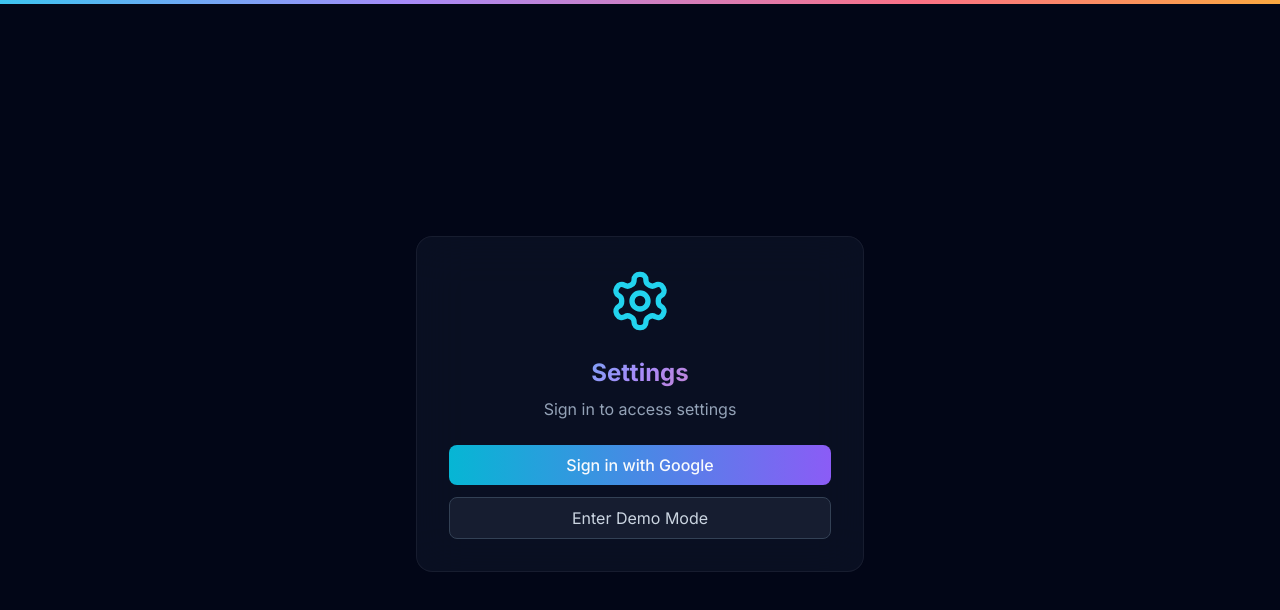
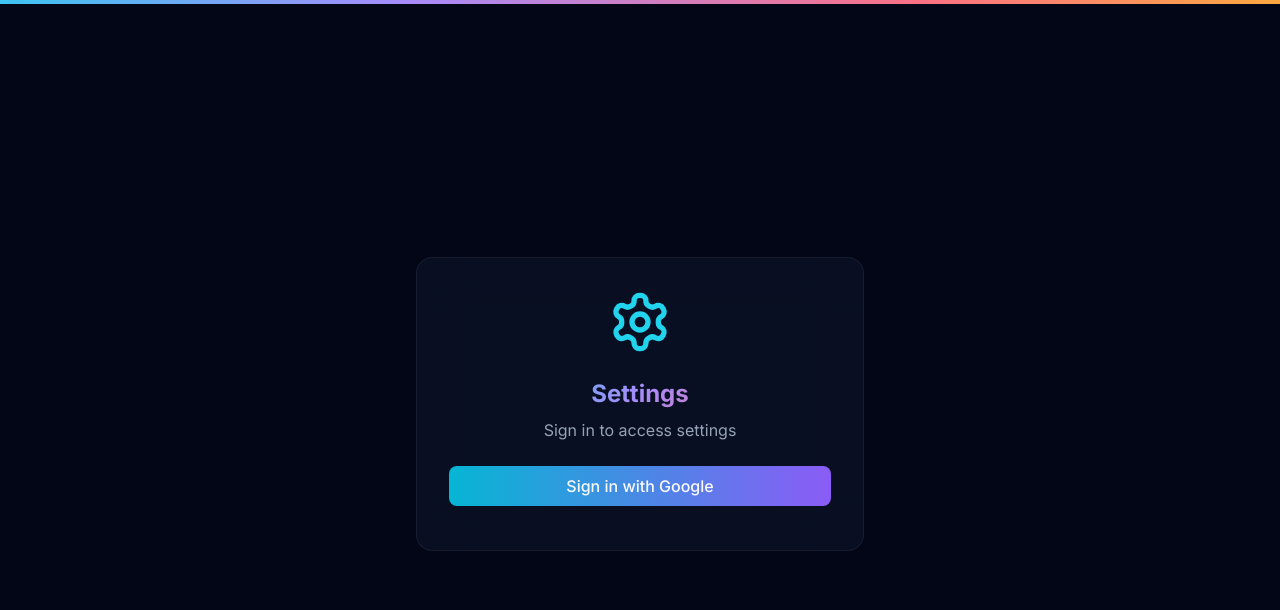
Before and after one commit to WhyAlwaysEng/homelab-ops-center, a Next.js app in the folder frontend/: page /settings in a window 1280 px wide. Shown: the top 610 px of the page. Built offline with nearby package versions, Linux system fonts and the light colour scheme; no server answers.

Commit message:
Fix all Docker + frontend issues for Orange Pi deployment

```diff
--- a/frontend/src/app/backup/page.tsx
+++ b/frontend/src/app/backup/page.tsx
@@ -22,7 +22,6 @@
 
 export default function BackupPage() {
   const { user, loginWithGoogle } = useAuth();
-  const [demoMode, setDemoMode] = useState(false);
   const [backups, setBackups] = useState<any[]>([]);
   const [loading, setLoading] = useState(true);
   const [creating, setCreating] = useState(false);
--- a/frontend/src/app/bandwidth/page.tsx
+++ b/frontend/src/app/bandwidth/page.tsx
@@ -7,7 +7,6 @@
 
 export default function BandwidthPage() {
   const { user, loginWithGoogle } = useAuth();
-  const [demoMode, setDemoMode] = useState(false);
   const [stats, setStats] = useState<any>(null);
   const [loading, setLoading] = useState(true);
 
--- a/frontend/src/app/power/page.tsx
+++ b/frontend/src/app/power/page.tsx
@@ -7,7 +7,6 @@
 
 export default function PowerPage() {
   const { user, loginWithGoogle } = useAuth();
-  const [demoMode, setDemoMode] = useState(false);
   const [status, setStatus] = useState<any>(null);
   const [loading, setLoading] = useState(true);
   const [actionLoading, setActionLoading] = useState<string | null>(null);
--- a/frontend/src/app/scheduler/page.tsx
+++ b/frontend/src/app/scheduler/page.tsx
@@ -7,7 +7,6 @@
 
 export default function SchedulerPage() {
   const { user, loginWithGoogle } = useAuth();
-  const [demoMode, setDemoMode] = useState(false);
   const [tasks, setTasks] = useState<any[]>([]);
   const [loading, setLoading] = useState(true);
   const [showAdd, setShowAdd] = useState(false);
--- a/frontend/src/app/settings/page.tsx
+++ b/frontend/src/app/settings/page.tsx
@@ -264,7 +264,6 @@
   const { user, loading: authLoading, loginWithGoogle } = useAuth();
   const [settings, setSettings] = useState<AllSettings | null>(null);
   const [loading, setLoading] = useState(true);
-  const [demoMode, setDemoMode] = useState(false);
   const [saving, setSaving] = useState(false);
   const [testing, setTesting] = useState<string | null>(null);
   const [toast, setToast] = useState<{
@@ -274,8 +273,7 @@
 
   // Check demo mode on mount
   useEffect(() => {
-    const isDemo = localStorage.getItem('homelab_demo_mode') === 'true';
-    setDemoMode(isDemo);
+
   }, []);
 
   // Load settings
@@ -370,15 +368,7 @@
           <button onClick={loginWithGoogle} className="btn-glow w-full mb-3">
             Sign in with Google
           </button>
-          <button
-            onClick={() => {
-              setDemoMode(true);
-              localStorage.setItem('homelab_demo_mode', 'true');
-            }}
-            className="w-full px-4 py-2 bg-slate-800/60 border border-slate-700 text-slate-300 rounded-lg hover:bg-slate-700/60 hover:text-white transition-all duration-300"
-          >
-            Enter Demo Mode
-          </button>
+
         </div>
       </div>
     );
--- a/frontend/src/app/terminal/page.tsx
+++ b/frontend/src/app/terminal/page.tsx
@@ -14,7 +14,6 @@
 
 export default function TerminalPage() {
   const { user, loginWithGoogle } = useAuth();
-  const [demoMode, setDemoMode] = useState(false);
   const [command, setCommand] = useState('');
   const [history, setHistory] = useState<TerminalLine[]>([]);
   const [running, setRunning] = useState(false);
@@ -36,7 +35,7 @@
     setCommand('');
     setRunning(true);
 
-    if (demoMode) {
+    if (false) {
       setHistory((prev) => [...prev, {
         command: cmd,
         output: `[Demo Mode] Command simulated: ${cmd}\n$ ${cmd}\noutput would appear here`,
--- a/frontend/src/components/Navigation.tsx
+++ b/frontend/src/components/Navigation.tsx
@@ -37,24 +37,13 @@
 export default function Navigation() {
   const pathname = usePathname();
   const { user } = useAuth();
-  const [demoMode, setDemoMode] = useState(false);
 
   useEffect(() => {
-    const isDemo = localStorage.getItem('homelab_demo_mode') === 'true';
-    setDemoMode(isDemo);
 
-    // Listen for storage changes (when demo mode is toggled on other pages)
-    const handleStorage = (e: StorageEvent) => {
-      if (e.key === 'homelab_demo_mode') {
-        setDemoMode(e.newValue === 'true');
-      }
-    };
-    window.addEventListener('storage', handleStorage);
-    return () => window.removeEventListener('storage', handleStorage);
   }, []);
 
   // Don't show nav if not logged in and not in demo mode
-  if (!user && !demoMode) return null;
+  if (!user) return null;
 
   return (
     <>
```
Also changed, not shown: 1 other file (tests, documents, lock files or other folders).
